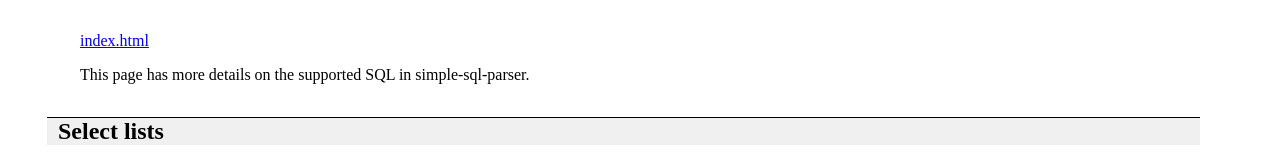
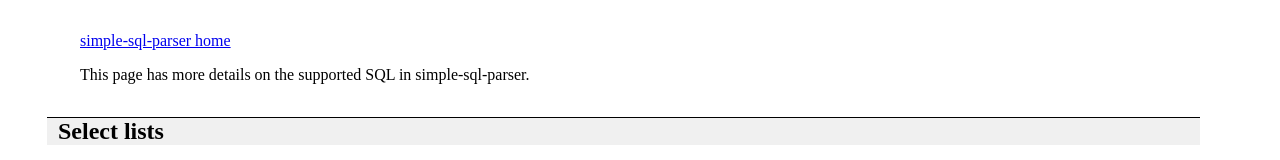
Before and after one commit to JakeWheat/simple-sql-parser, a plain HTML site: page supported_sql.html in a window 1280 px wide. Shown: the top 160 px of the page. Drawn offline with Linux system fonts and the light colour scheme.

Commit message:
fix link

```diff
--- a/supported_sql.html
+++ b/supported_sql.html
@@ -9,7 +9,7 @@
   <link rel="stylesheet" href="main.css" type="text/css" />
 </head>
 <body>
-<p><a href="simple-sql-parser%20home">index.html</a></p>
+<p><a href="index.html">simple-sql-parser home</a></p>
 <p>This page has more details on the supported SQL in simple-sql-parser.</p>
 <h1 id="select-lists">Select lists</h1>
 <p>Full support, plus 'select distinct' and explicit 'select all'.</p>
```
Also changed, not shown: src/supported_sql.txt.
